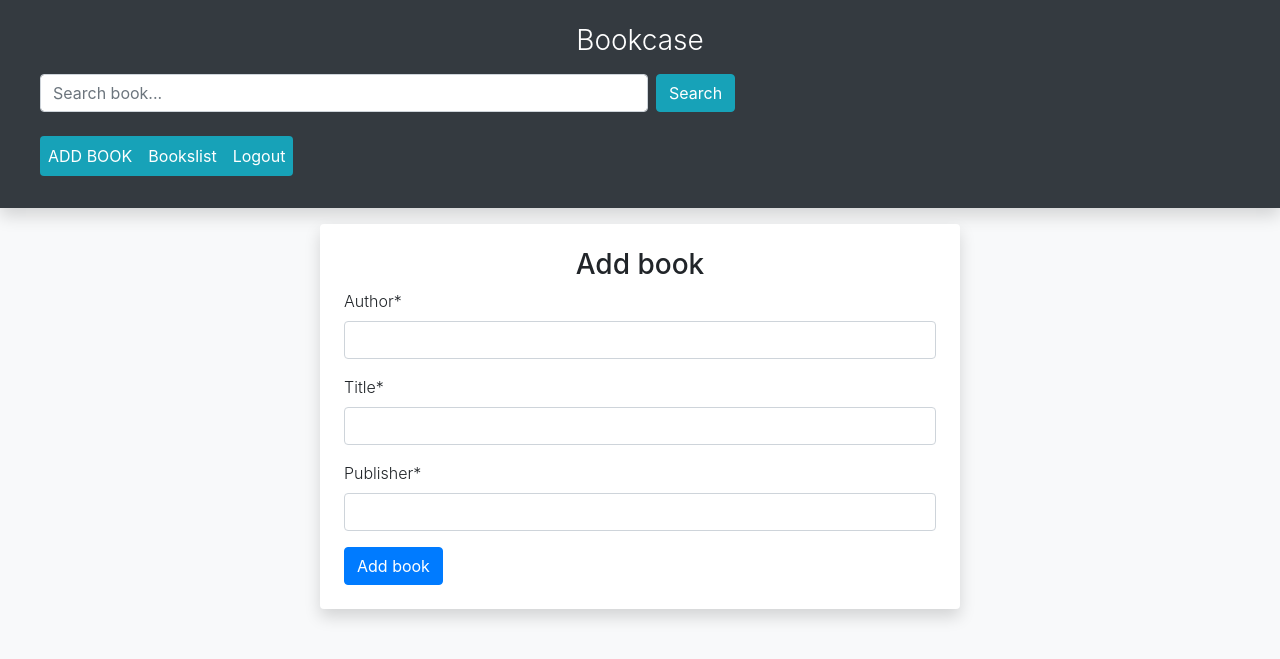
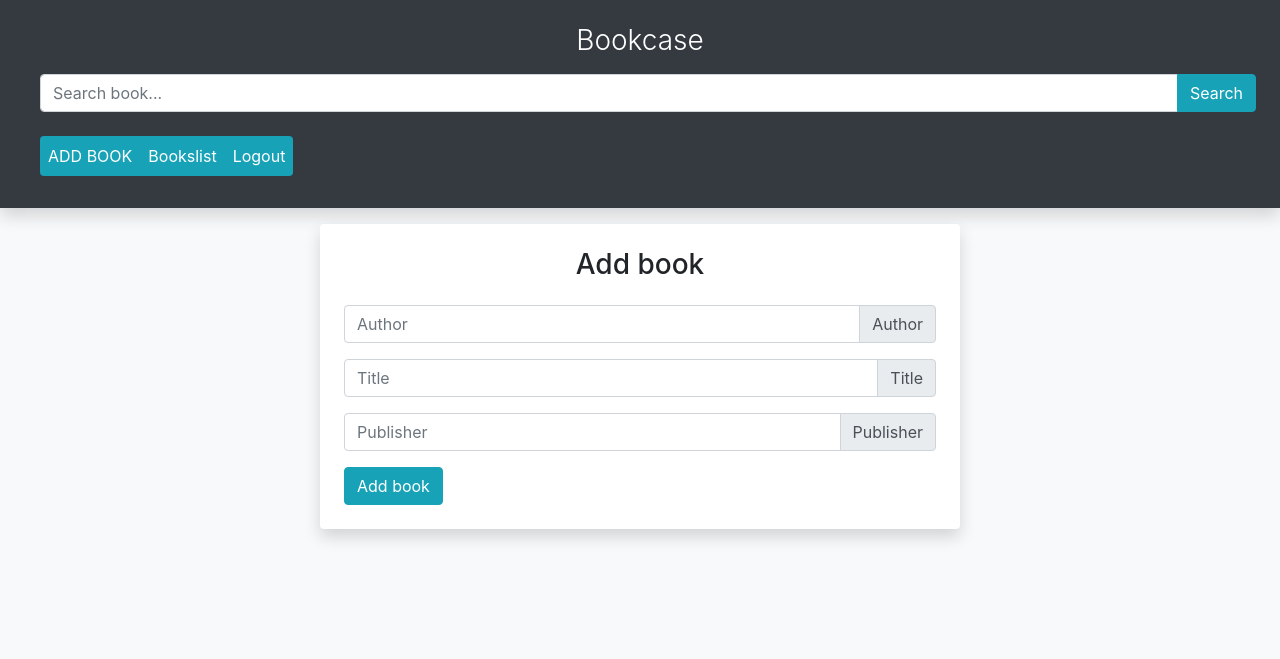
Before and after one commit to gbebenista/django_library, a Django app: page /books/addbook in a window 1280 px wide. Shown: the top 659 px of the page. Run offline with Django 3.2, Linux system fonts and the light colour scheme; some libraries are stand-ins or nearby versions.

Commit message:
Add crispy forms own layout and several visual improvements

```diff
--- a/bookcase/books/forms.py
+++ b/bookcase/books/forms.py
@@ -1,3 +1,6 @@
+from crispy_forms.bootstrap import PrependedText, AppendedText
+from crispy_forms.helper import FormHelper
+from crispy_forms.layout import Layout, Field, Submit
 from django.forms import ModelForm
 from books.models import Book
 
@@ -6,3 +9,29 @@ class CreateBookForm(ModelForm):
     class Meta:
         model = Book
         fields = ['author', 'title', 'publisher', 'tags', ]
+
+    def __init__(self, *args, **kwargs):
+        super(CreateBookForm, self).__init__(*args, **kwargs)
+        self.helper = FormHelper()
+        self.helper.form_show_labels = False
+        self.helper.layout = Layout(Field(AppendedText('author', 'Author', placeholder="Author")),
+                                    Field(AppendedText('title', 'Title', placeholder="Title")),
+                                    Field(AppendedText('publisher', 'Publisher', placeholder="Publisher")),
+                                    Field(AppendedText('tags', 'Tags', placeholder="Tags")),
+                                    Submit('submit', 'Add book', css_class='btn btn-info'),)
+
+
+class UpdateBookForm(ModelForm):
+    class Meta:
+        model = Book
+        fields = ['author', 'title', 'publisher', 'tags', ]
+
+    def __init__(self, *args, **kwargs):
+        super(UpdateBookForm, self).__init__(*args, **kwargs)
+        self.helper = FormHelper()
+        self.helper.form_show_labels = False
+        self.helper.layout = Layout(Field(AppendedText('author', 'Author', placeholder="Author")),
+                                    Field(AppendedText('title', 'Title', placeholder="Title")),
+                                    Field(AppendedText('publisher', 'Publisher', placeholder="Publisher")),
+                                    Field(AppendedText('tags', 'Tags', placeholder="Tags")),
+                                    Submit('submit', 'Edit book', css_class='btn btn-info'), )
--- a/bookcase/books/templates/books/base.html
+++ b/bookcase/books/templates/books/base.html
@@ -10,13 +10,13 @@
 <body class="bg-light m-auto">
     <header class="shadow p-4 bg-dark mb-3 text-white">
             <h3 class="font-weight-light text-center">Bookcase</h3>
-            <p>
-                <div class="form-group pl-3">
-                    <form action="{% url 'searchbook' %}" method="get">
-                        <input name="q" type="text" class="form-control w-50 float-left" placeholder="Search book..."/>
-                        <button type="submit" class="btn btn-info ml-2">Search</button>
-                    </form>
-                </div>
+            <p><form action="{% url 'searchbook' %}" method="get">
+                <div class="input-group pl-3">
+                        <input name="q" type="text" class="form-control" placeholder="Search book..."/>
+                        <div class="input-group-append">
+                            <button type="submit" class="btn btn-info">Search</button>
+                        </div>
+                </div></form>
             </p>
         <nav class="navbar navbar-expand-lg navbar-light">
             <div class="collapse navbar-collapse">
--- a/bookcase/books/templates/books/booklist.html
+++ b/bookcase/books/templates/books/booklist.html
@@ -7,7 +7,7 @@
     <div>
         {% for object in page_obj %}
         <p class="shadow bg-white rounded p-4 m-3">
-            <a href="{% url 'detailbook' object.id %}">{{ object.author }} | {{ object.title }} | {{ object.publisher }}</a>
+            <a href="{% url 'detailbook' object.id %}" class="text-decoration-none text-dark">{{ object.author }} | {{ object.title }} | {{ object.publisher }}</a>
             {% if perms.books.delete_book %}
             <span class="float-right px-1"><a href="{% url 'deletebook' object.id %}"><i class="fa fa-trash btn btn-danger text-white"></i></a></span>
             {% endif %}
--- a/bookcase/books/templates/books/createbook.html
+++ b/bookcase/books/templates/books/createbook.html
@@ -5,11 +5,10 @@
 {% block title %}Create book{% endblock %}
 {% block content %}
 <div class="shadow bg-white rounded p-4 m-auto w-50 font-weight-light">
-    <h3 class="text-center">Add book</h3>
+    <h3 class="text-center mb-4">Add book</h3>
     <form method="post">
         {% csrf_token %}
-        {{ form | crispy }}
-        <button type="submit"  class="btn btn-primary">Add book</button>
+        {% crispy form %}
     </form>
 </div>
 {% endblock %}
--- a/bookcase/books/templates/books/updatebook.html
+++ b/bookcase/books/templates/books/updatebook.html
@@ -8,8 +8,7 @@
     <h3 class="text-center">Edit book</h3>
     <form method="post">
         {% csrf_token %}
-        {{ form | crispy }}
-        <button type="submit" class="btn btn-primary">Edit book</button>
+        {% crispy form %}
     </form>
 </div>
 
--- a/bookcase/books/views.py
+++ b/bookcase/books/views.py
@@ -3,7 +3,7 @@ from django.db.models import Q
 from django.urls import reverse_lazy
 from django.views.generic import ListView, CreateView, DeleteView, UpdateView, DetailView, TemplateView
 
-from books.forms import CreateBookForm
+from books.forms import CreateBookForm, UpdateBookForm
 from books.models import Book
 
 
@@ -27,8 +27,8 @@ class DeleteBookView(DeleteView):
 
 class UpdateBookView(UpdateView):
     model = Book
+    form_class = UpdateBookForm
     success_url = reverse_lazy('bookslist')
-    fields = ['author', 'title', 'publisher', 'tags', ]
     template_name = 'books/updatebook.html'
 
 
```
